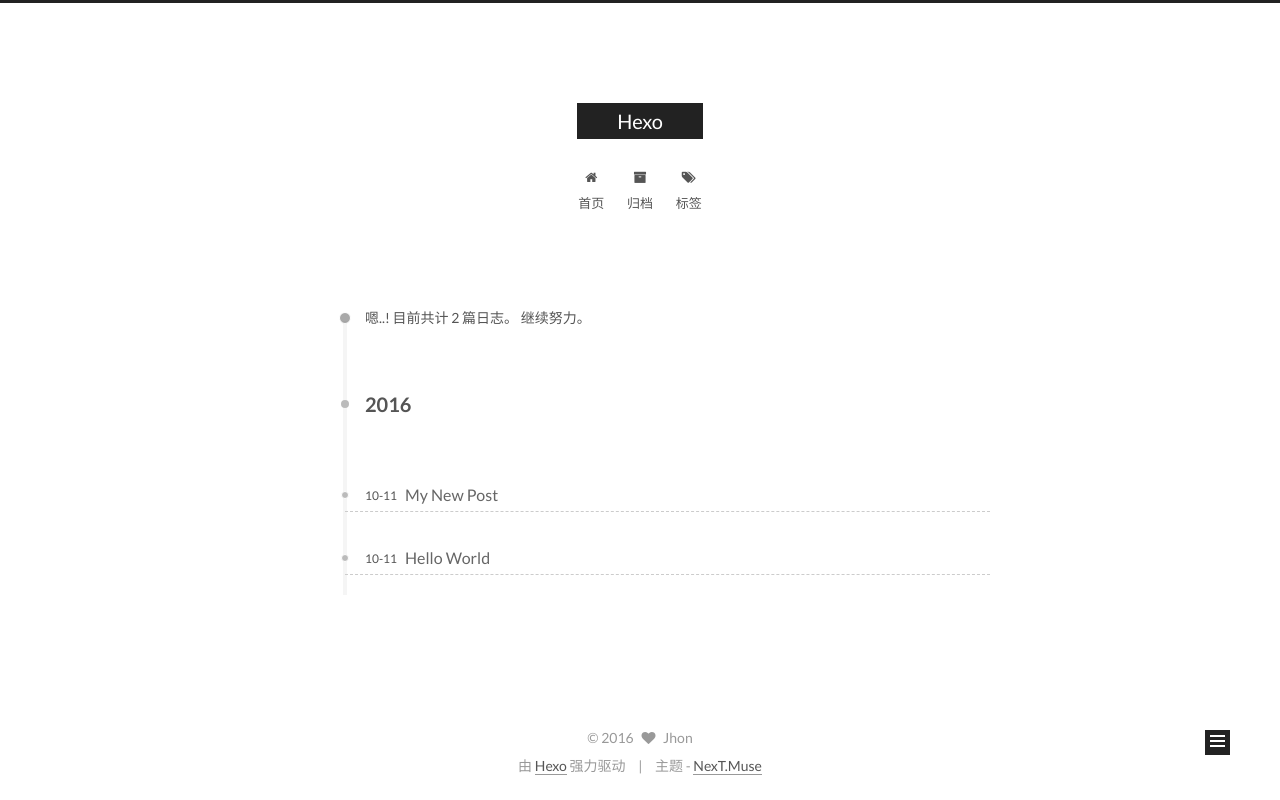
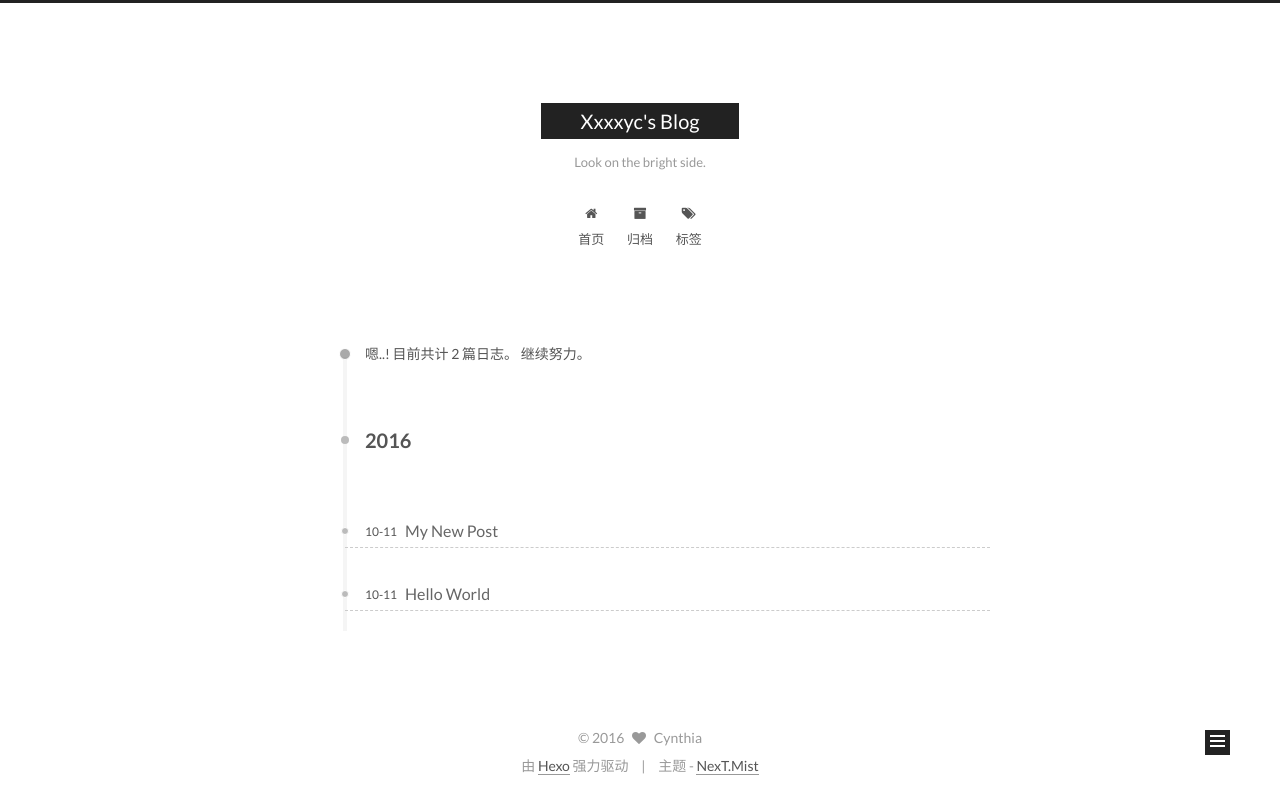
Before and after one commit to Xyc71/Xyc71.github.io, a plain HTML site: page archives/2016/10/index.html in a window 1280 px wide. Drawn offline with Linux system fonts and the light colour scheme.

Commit message:
Site updated: 2016-10-11 15:07:09

```diff
--- a/archives/2016/10/index.html
+++ b/archives/2016/10/index.html
@@ -5,7 +5,7 @@
 
 
 
-<html class="theme-next muse use-motion">
+<html class="theme-next mist use-motion">
 <head>
   <meta charset="UTF-8"/>
 <meta http-equiv="X-UA-Compatible" content="IE=edge,chrome=1" />
@@ -85,18 +85,18 @@
 
 
 <meta property="og:type" content="website">
-<meta property="og:title" content="Hexo">
+<meta property="og:title" content="Xxxxyc's Blog">
 <meta property="og:url" content="http://yoursite.com/archives/2016/10/index.html">
-<meta property="og:site_name" content="Hexo">
+<meta property="og:site_name" content="Xxxxyc's Blog">
 <meta name="twitter:card" content="summary">
-<meta name="twitter:title" content="Hexo">
+<meta name="twitter:title" content="Xxxxyc's Blog">
 
 
 
 <script type="text/javascript" id="hexo.configuration">
   var NexT = window.NexT || {};
   var CONFIG = {
-    scheme: 'Muse',
+    scheme: 'Mist',
     sidebar: {"position":"left","display":"post"},
     fancybox: true,
     motion: true,
@@ -113,7 +113,7 @@
   <link rel="canonical" href="http://yoursite.com/archives/2016/10/"/>
 
 
-  <title> 归档 | Hexo </title>
+  <title> 归档 | Xxxxyc's Blog </title>
 </head>
 
 <body itemscope itemtype="//schema.org/WebPage" lang="zh-Hans">
@@ -144,11 +144,11 @@
   <div class="custom-logo-site-title">
     <a href="/"  class="brand" rel="start">
       <span class="logo-line-before"><i></i></span>
-      <span class="site-title">Hexo</span>
+      <span class="site-title">Xxxxyc's Blog</span>
       <span class="logo-line-after"><i></i></span>
     </a>
   </div>
-  <p class="site-subtitle"></p>
+  <p class="site-subtitle">Look on the bright side.</p>
 </div>
 
 <div class="site-nav-toggle">
@@ -340,8 +340,8 @@
         <div class="site-author motion-element" itemprop="author" itemscope itemtype="//schema.org/Person">
           <img class="site-author-image" itemprop="image"
                src="/images/avatar.gif"
-               alt="Jhon" />
-          <p class="site-author-name" itemprop="name">Jhon</p>
+               alt="Cynthia" />
+          <p class="site-author-name" itemprop="name">Cynthia</p>
           <p class="site-description motion-element" itemprop="description"></p>
         </div>
         <nav class="site-state motion-element">
@@ -391,7 +391,7 @@
   <span class="with-love">
     <i class="fa fa-heart"></i>
   </span>
-  <span class="author" itemprop="copyrightHolder">Jhon</span>
+  <span class="author" itemprop="copyrightHolder">Cynthia</span>
 </div>
 
 <div class="powered-by">
@@ -401,7 +401,7 @@
 <div class="theme-info">
   主题 -
   <a class="theme-link" href="https://github.com/iissnan/hexo-theme-next">
-    NexT.Muse
+    NexT.Mist
   </a>
 </div>
 
```
Also changed, not shown: 2016/10/11/My-New-Post/index.html (+10 -10 lines), 2016/10/11/hello-world/index.html (+10 -10 lines), archives/2016/index.html (+12 -12 lines), archives/index.html (+12 -12 lines), index.html (+12 -12 lines).
